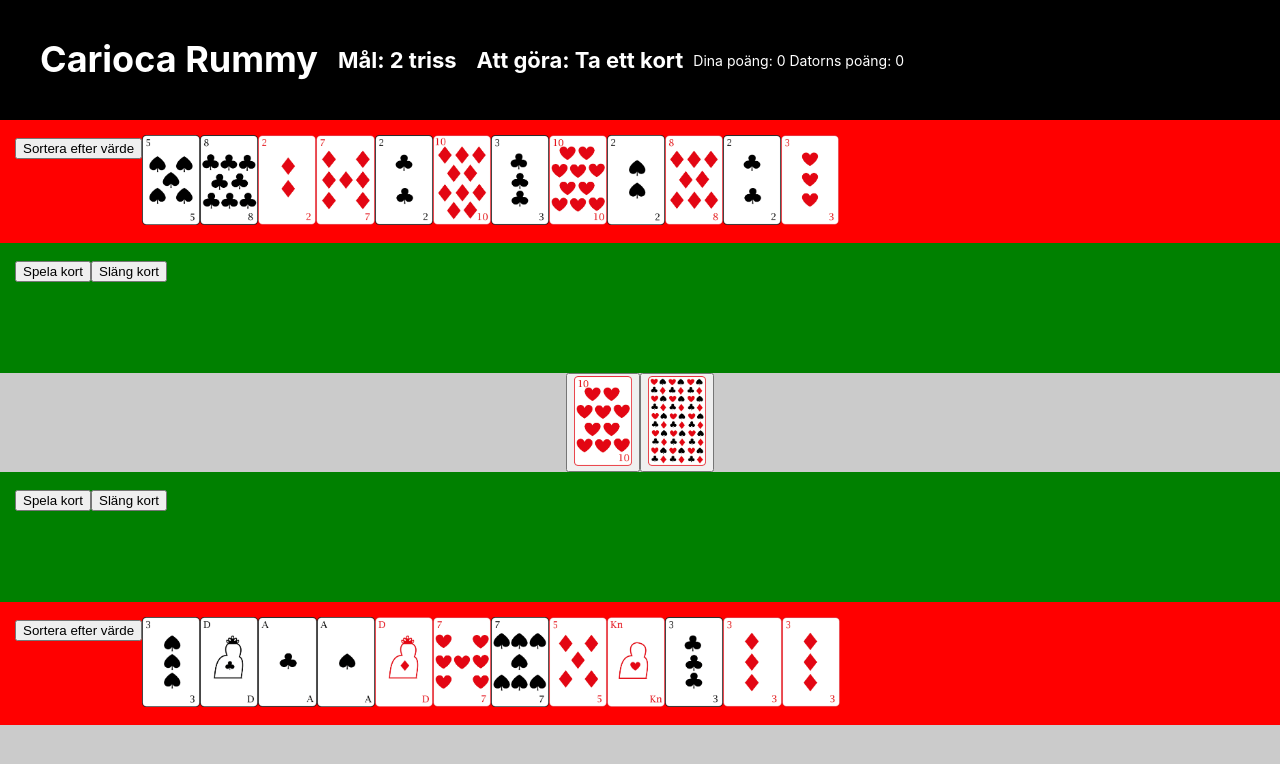
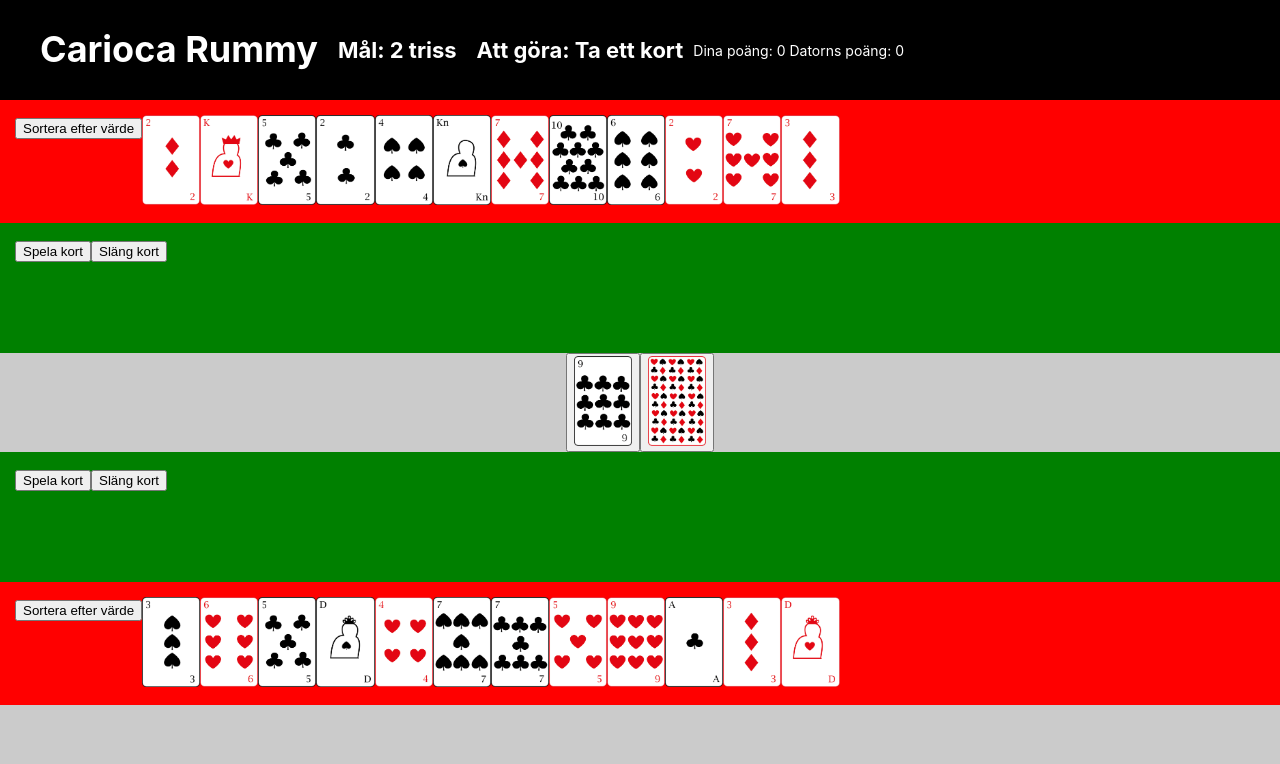
Before and after one commit to Tejpex/carioca-rummy, a React (Vite) app: page / in a window 1280 px wide. Shown: the top 764 px of the page. Built offline with nearby package versions, Linux system fonts and the light colour scheme.

Commit message:
Refactor for readability + show score

```diff
--- a/src/components/Header.jsx
+++ b/src/components/Header.jsx
@@ -2,12 +2,12 @@ import styled from "styled-components"
 import { useCarioca } from "../contexts/CariocaContext"
 
 export const Header = () => {
-  const { gameStages, contracts, gameStageIndex, player, computer } = useCarioca()
+  const { gameStages, contracts, contractNumber, gameStageIndex, player, computer } = useCarioca()
 
   return (
     <HeaderDiv>
       <Title>Carioca Rummy</Title>
-      <Info>Mål: {contracts[0]}</Info>
+      <Info>Mål: {contracts[contractNumber]}</Info>
       <Info>Att göra: {gameStages[gameStageIndex]}</Info>
       <Score>Dina poäng: {player.score} Datorns poäng: {computer.score}</Score>
     </HeaderDiv>
@@ -34,7 +34,7 @@ const Score = styled.p`
 const HeaderDiv = styled.div`
   background-color: black;
   width: 100vw;
-  height: 100px;
+  height: 80px;
   padding: 10px 30px;
   display: flex;
   align-items: center;
--- a/src/components/Table.jsx
+++ b/src/components/Table.jsx
@@ -3,10 +3,10 @@ import { useEffect } from "react"
 import { useCarioca } from "../contexts/CariocaContext"
 
 export const Table = () => {
-  const { player, discardPile, stock, dealCards, takeCard, gameStageIndex } = useCarioca()
+  const { player, discardPile, stock, startNewGame, takeCard, gameStageIndex } = useCarioca()
 
   useEffect(() => {
-    dealCards()
+    startNewGame()
     // eslint-disable-next-line react-hooks/exhaustive-deps
   }, [])
 
--- a/src/contexts/CariocaContext.jsx
+++ b/src/contexts/CariocaContext.jsx
@@ -31,35 +31,66 @@ export const CariocaProvider = ({ children }) => {
     "4 triss",
     "3 stegar",
   ]
+  const [contractNumber, setContractNumber] = useState(0)
 
   const gameStages = ["Dela ut kort", "Ta ett kort", "Spela kort eller släng ett kort", "Datorn spelar"]
   const [gameStageIndex, setGameStageIndex] = useState(0)
 
-  const setNewHand = (person, newHand) => {
-    if (person === player) {
-      setPlayer({ ...player, hand: newHand })
-    } else if (person === computer) {
-      setComputer({ ...computer, hand: newHand })
+  //Helper functions to calculate things
+  const countCardsByValue = (cards) => {
+    const counterSameValue = {}
+    cards.forEach((card) => {
+      if (counterSameValue[card.value]) {
+        counterSameValue[card.value] += 1
+      } else {
+        counterSameValue[card.value] = 1
+      }
+    })
+    return counterSameValue
+  }
+
+  const sortByValue = (cards) => {
+    const sortedCards = [...cards]
+    sortedCards.sort((a, b) => a.value - b.value)
+    return sortedCards
+  }
+
+  const addCardsTogether = (oldCards, newCard) => {
+    const newCards = [...oldCards, newCard]
+    return newCards
+  }
+
+  const checkReachedGoal = (person) => {
+    const table = person.table
+    let triosReached = 0
+    for (const [key, value] of Object.entries(countCardsByValue(table))) {
+      if (value >= 3) {
+        triosReached += 1
+      }
+    }
+    if (triosReached >= 2) {
+      return true
+    } else {
+      return false
     }
   }
 
-  const setNewTable = (person, newTable) => {
-    if (person === player) {
-      setPlayer({ ...player, table: newTable })
-    } else if (person === computer) {
-      setComputer({ ...computer, table: newTable })
-    }
+  const countPoints = (person) => {
+    let newPoint = 0
+    person.hand.forEach((card) => (newPoint += card.value))
+    return newPoint
   }
 
+  //Helper functions to move around cards
   const dealCards = () => {
-    let index = 0
-    const deckInPlay = [...cards]
-    const newPlayerCards = []
-    const newComputerCards = []
-    const newDiscardPile = []
-    const newStock = []
+    const deckInPlay = [...cards] //Make copy of all cards to use in play
+    const newPlayerCards = [] //Collects players cards
+    const newComputerCards = [] //Collects computers cards
+    const newDiscardPile = [] //Collects cards in discard pile
+    const newStock = [] //Collects cards in stock
+    let index = 0 //Counts how many cards have been dealt
 
-    while (index <= cards.length) {
+    while (index < cards.length) {
       const card = deckInPlay[Math.floor(Math.random()*deckInPlay.length)]
 
       if (index === 24) {
@@ -83,33 +114,22 @@ export const CariocaProvider = ({ children }) => {
     setComputer({ ...computer, hand: newComputerCards, table: []})
     setDiscardPile(newDiscardPile)
     setStock(newStock)
-    setGameStageIndex(1)
   }
 
-  const sortByValue = (cards) => {
-    const sortedCards = [...cards]
-    sortedCards.sort((a, b) => a.value - b.value)
-    return sortedCards
+  const setNewHand = (person, newHand) => {
+    if (person === player) {
+      setPlayer({ ...player, hand: newHand })
+    } else if (person === computer) {
+      setComputer({ ...computer, hand: newHand })
+    }
   }
 
-  const addCards = (oldCards, newCard) => {
-    const newCards = [...oldCards, newCard]
-    return newCards
-  }
-
-  const takeCard = (person, card, pile) => {
-    const hand = person.hand
-    setNewHand(person, addCards(hand, card))
-
-    const newPile = [...pile]
-    if (pile === discardPile) {
-      const newDiscard = newPile.toSpliced(-1, 1)
-      setDiscardPile(newDiscard)
-    } else if (pile === stock) {
-      const newStock = newPile.toSpliced(0, 1)
-      setStock(newStock)
+  const setNewTable = (person, newTable) => {
+    if (person === player) {
+      setPlayer({ ...player, table: newTable })
+    } else if (person === computer) {
+      setComputer({ ...computer, table: newTable })
     }
-    setGameStageIndex(gameStageIndex + 1)
   }
 
   const toggleStaged = (person, card) => {
@@ -120,30 +140,17 @@ export const CariocaProvider = ({ children }) => {
     setNewHand(person, newHand)
   }
 
-  const checkForTrio = (person) => {
+  const moveCardsToHand = (person, card, pile) => {
     const hand = person.hand
-    const cardsToCheck = hand.filter((card) => card.staged)
+    setNewHand(person, addCardsTogether(hand, card))
 
-    if (cardsToCheck.length === 3 &&
-      cardsToCheck[0].value === cardsToCheck[1].value &&
-      cardsToCheck[1].value === cardsToCheck[2].value) {
-        playCards(person, cardsToCheck)
-    } else if (checkReachedGoal(person)) {
-      const playerTableCount = countCards(player.table)
-      const computerTableCount = countCards(computer.table)
-      let cardsToPlay = []
-      cardsToCheck.map((card) => {
-        if (playerTableCount[card.value] >= 3) {
-          cardsToPlay.push(card)
-        } else if (computerTableCount[card.value] >= 3) {
-          cardsToPlay.push(card)
-        } else {
-          alert("Kortet matchar inte något på bordet.")
-        }
-      })
-      playCards(person, cardsToPlay)
-    } else {
-      alert("Det behövs tre kort av samma värde för att spela triss.")
+    const newPile = [...pile]
+    if (pile === discardPile) {
+      const newDiscard = newPile.toSpliced(-1, 1)
+      setDiscardPile(newDiscard)
+    } else if (pile === stock) {
+      const newStock = newPile.toSpliced(0, 1)
+      setStock(newStock)
     }
   }
 
@@ -163,9 +170,57 @@ export const CariocaProvider = ({ children }) => {
     } else if (person === computer) {
       setComputer({ ...computer, hand: newHand, table: newTable })
     }
+  }
 
+  //Functions to handle gameplay
+  const startNewGame = () => {
+    dealCards()
+    setContractNumber(0)
+    setGameStageIndex(1)
+  }
+
+  const nextContract = () => {
+    dealCards()
+    setContractNumber(contractNumber + 1)
+    setGameStageIndex(1)
+
+  }
+
+  const takeCard = (person, card, pile) => {
+    moveCardsToHand(person, card, pile)
+    setGameStageIndex(2)
+  }
+
+
+
+  const checkForTrio = (person) => {
+    const hand = person.hand
+    const cardsToCheck = hand.filter((card) => card.staged)
+
+    if (cardsToCheck.length === 3 &&
+      cardsToCheck[0].value === cardsToCheck[1].value &&
+      cardsToCheck[1].value === cardsToCheck[2].value) {
+        playCards(person, cardsToCheck)
+    } else if (checkReachedGoal(person)) {
+      const playerTableCount = countCardsByValue(player.table)
+      const computerTableCount = countCardsByValue(computer.table)
+      let cardsToPlay = []
+      cardsToCheck.map((card) => {
+        if (playerTableCount[card.value] >= 3) {
+          cardsToPlay.push(card)
+        } else if (computerTableCount[card.value] >= 3) {
+          cardsToPlay.push(card)
+        } else {
+          alert("Kortet matchar inte något på bordet.")
+        }
+      })
+      playCards(person, cardsToPlay)
+    } else {
+      alert("Det behövs tre kort av samma värde för att spela triss.")
+    }
     checkForWin()
   }
+
 
   const throwCard = (person) => {
     const hand = person.hand
@@ -183,39 +238,17 @@ export const CariocaProvider = ({ children }) => {
     }
   }
 
-  const countCards = (cards) => {
-    const counterSameValue = {}
-    cards.forEach((card) => {
-      if (counterSameValue[card.value]) {
-        counterSameValue[card.value] += 1
-      } else {
-        counterSameValue[card.value] = 1
-      }
-    })
-    return counterSameValue
-  }
-
-  const checkReachedGoal = (person) => {
-    const table = person.table
-    let triosReached = 0
-    for (const [key, value] of Object.entries(countCards(table))) {
-      if (value >= 3) {
-        triosReached += 1
-      }
-    }
-    if (triosReached >= 2) {
-      return true
-    } else {
-      return false
-    }
-  }
 
   const checkForWin = () => {
+    const pPoint = countPoints(player)
+    const cPoint = countPoints(computer)
     if (player.hand.length === 0) {
-      alert("Du vann omgången.")
+      alert(`Du vann omgången. Datorn fick ${cPoint} poäng.`)
+      setComputer({ ...computer, score: cPoint })
     }
     if (computer.hand.length === 0) {
-      alert("Datorn vann omgången.")
+      alert(`Datorn vann omgången. Du fick ${pPoint} poäng.`)
+      setPlayer({ ...player, score: pPoint })
     }
   }
 
@@ -225,7 +258,7 @@ export const CariocaProvider = ({ children }) => {
     let cardPicked = {}
     const newDiscardPile = [...discardPile]
 
-    if (countCards(computer.hand)[lastCardThrown.value] >= 2) { //Two cards in hand with same value as lastCardThrown
+    if (countCardsByValue(computer.hand)[lastCardThrown.value] >= 2) { //Two cards in hand with same value as lastCardThrown
       cardPicked = lastCardThrown
     } else {
       cardPicked = topOfTheStock
@@ -239,7 +272,7 @@ export const CariocaProvider = ({ children }) => {
     const newHand = [...computer.hand, cardPicked]
     let trioCards = []
     let singleCards = []
-    for (const [key, value] of Object.entries(countCards(newHand))) {
+    for (const [key, value] of Object.entries(countCardsByValue(newHand))) {
       if (value >= 3) {
         const sameValueCards = newHand.filter((card) => card.value === Number(key))
         trioCards.push(sameValueCards[0])
@@ -257,10 +290,16 @@ export const CariocaProvider = ({ children }) => {
       newHand.splice(newHand.indexOf(card), 1)
     })
 
-    singleCards.sort((a, b) => a.value - b.value)
-    const highestSingle = singleCards.slice(-1)[0]
-    newHand.splice(newHand.indexOf(highestSingle), 1)
-    newDiscardPile.push(highestSingle)
+    if (singleCards.length > 0) {
+      singleCards.sort((a, b) => a.value - b.value)
+      const highestSingle = singleCards.slice(-1)[0]
+      newHand.splice(newHand.indexOf(highestSingle), 1)
+      newDiscardPile.push(highestSingle)
+    } else { // If computer has no singles
+      const highestValueCard = sortByValue(newHand).slice(-1)[0]
+      newHand.splice(newHand.indexOf(highestValueCard), 1)
+      newDiscardPile.push(highestValueCard)
+    }
 
     setTimeout(() => setDiscardPile(newDiscardPile), 1500)
     setTimeout(() => setComputer({ ...computer, hand: newHand, table: newTable }), 2000)
@@ -270,7 +309,7 @@ export const CariocaProvider = ({ children }) => {
 
   return (
     <CariocaContext.Provider
-      value={{ player, computer, discardPile, stock, gameStageIndex, dealCards, contracts, sortByValue, takeCard, toggleStaged, checkForTrio, throwCard, gameStages, setNewHand }}
+      value={{ player, computer, discardPile, stock, gameStageIndex, contracts, contractNumber, startNewGame, sortByValue, takeCard, toggleStaged, checkForTrio, throwCard, gameStages, setNewHand }}
     >
       {children}
     </CariocaContext.Provider>
```
